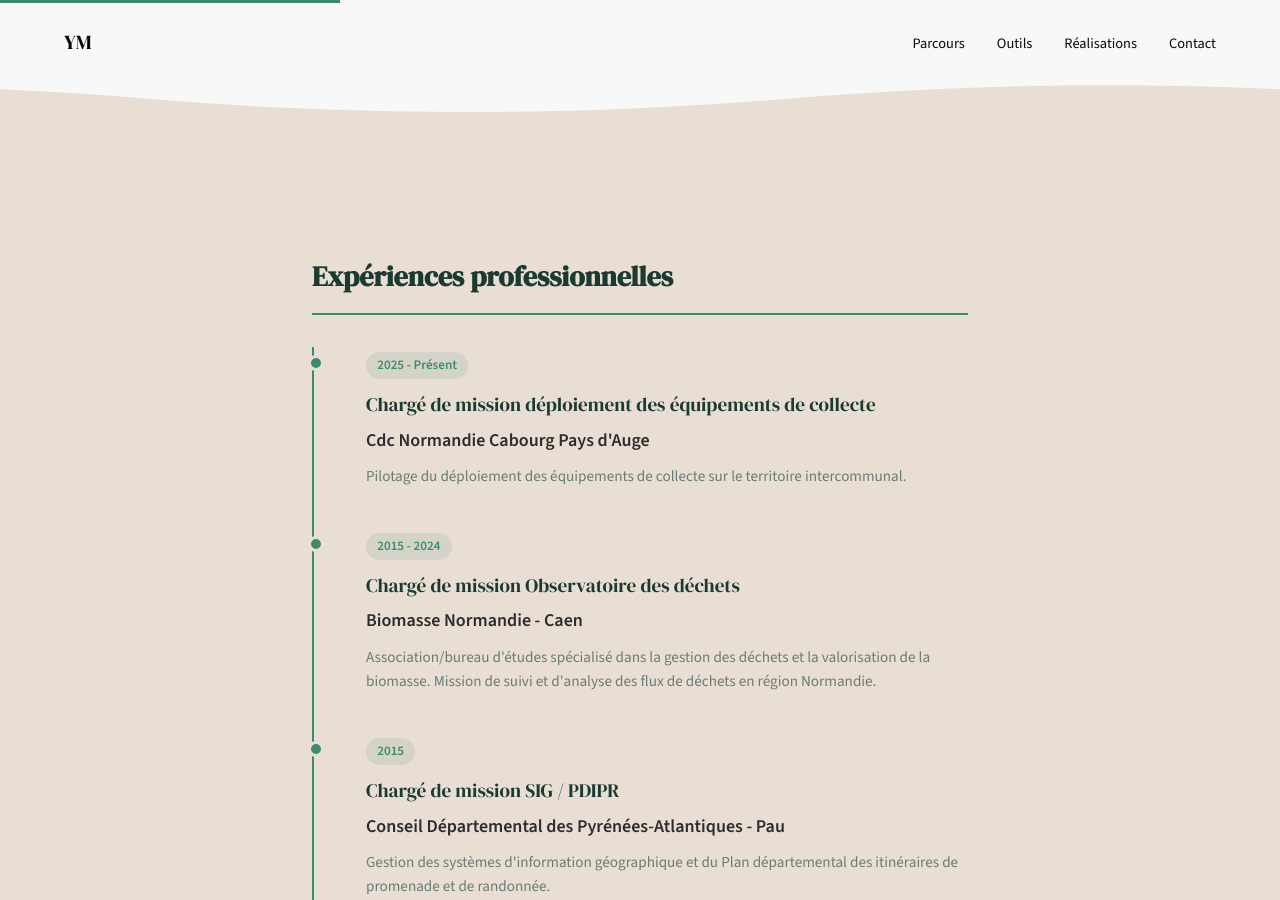
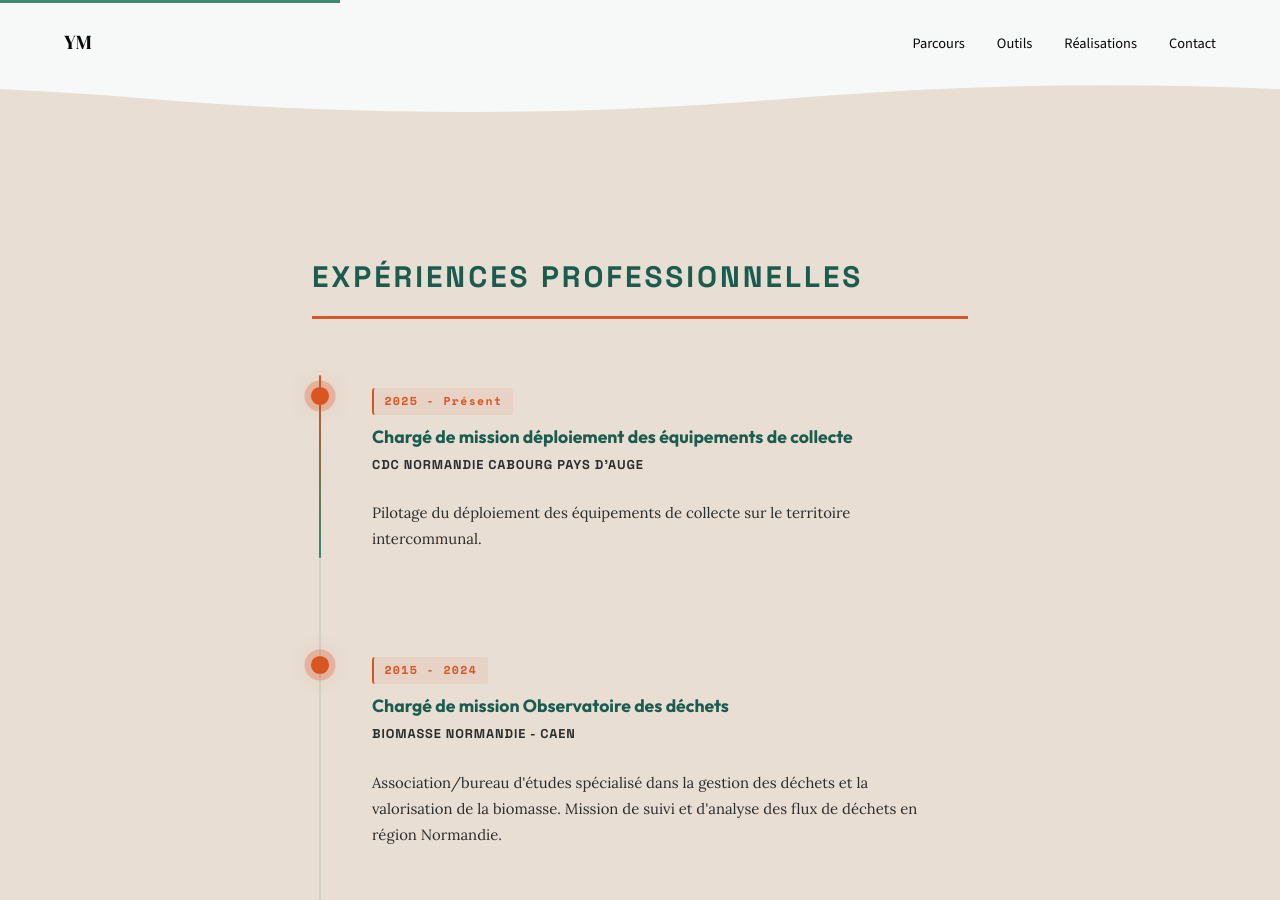
Before and after one commit to yvesmarti/yvesmarti.github.io, a Jekyll site: the page built from index.html, in a window 1280 px wide and 900 px high, scrolled down 1468 px. Built offline with Jekyll 4.4.1, drawn with Linux system fonts in a browser that asks for light colours.

Commit message:
feat: animated scroll-driven experience timeline
Replace the static experiences list with a geo-palette timeline
where a vertical line draws itself as the user scrolls, dots
illuminate when the line reaches them, and content fades in
with a staggered transition.

- HTML: new .tl structure (track + fill + dot + body)
- CSS: Space Grotesk titles, Space Mono dates, Outfit job titles,
  Lora descriptions; teal/ochre/orange geo palette
- JS: scroll-driven initAnimatedTimeline() using getBoundingClientRect
  to compute fill height and trigger .is-lit per item
- Fonts: Space Grotesk, Space Mono, Outfit, Lora added to layout

https://claude.ai/code/session_01Ms4WbwqnMnC2AVVB579vsC

```diff
--- a/_layouts/default.html
+++ b/_layouts/default.html
@@ -55,7 +55,7 @@
     <!-- Fonts -->
     <link rel="preconnect" href="https://fonts.googleapis.com">
     <link rel="preconnect" href="https://fonts.gstatic.com" crossorigin>
-    <link href="https://fonts.googleapis.com/css2?family=DM+Serif+Display:ital@0;1&family=Source+Sans+3:wght@300;400;600&display=swap" rel="stylesheet">
+    <link href="https://fonts.googleapis.com/css2?family=DM+Serif+Display:ital@0;1&family=Lora:ital,wght@0,400;1,400&family=Outfit:wght@700&family=Source+Sans+3:wght@300;400;600&family=Space+Grotesk:wght@700&family=Space+Mono:wght@400;700&display=swap" rel="stylesheet">
 
     <!-- CSS du site -->
     <link rel="stylesheet" href="{{ '/assets/css/style.css' | relative_url }}">
--- a/assets/css/style.css
+++ b/assets/css/style.css
@@ -1095,3 +1095,186 @@ body {
         grid-template-columns: 1fr;
     }
 }
+
+/* ===========================================
+   TIMELINE ANIMÉE — EXPÉRIENCES
+   =========================================== */
+
+/* Palette géo (ajoutée aux variables globales via custom props locaux) */
+:root {
+    --tl-teal:      #1a5c4e;
+    --tl-teal-mid:  #2a8c72;
+    --tl-ochre:     #b87614;
+    --tl-orange:    #d95521;
+    --tl-dot-glow:  rgba(217, 85, 33, 0.28);
+}
+
+/* Titre de section — géométrique/bold distinctif */
+.section-title-geo {
+    font-family: 'Space Grotesk', sans-serif;
+    font-size: clamp(1.15rem, 3vw, 1.85rem);
+    font-weight: 700;
+    text-transform: uppercase;
+    letter-spacing: 0.1em;
+    color: var(--tl-teal);
+    margin-bottom: 3rem;
+    padding-bottom: 0.75rem;
+    border-bottom: 3px solid var(--tl-orange);
+}
+
+/* Conteneur de la timeline */
+.tl {
+    position: relative;
+    padding-left: 40px;
+    margin: 0 0 3rem;
+}
+
+/* Ligne de fond (track) */
+.tl__track {
+    position: absolute;
+    left: 7px;
+    top: 8px;
+    bottom: 8px;
+    width: 2px;
+    background: rgba(26, 92, 78, 0.1);
+    border-radius: 2px;
+    overflow: hidden;
+}
+
+/* Ligne animée — se dessine au scroll via JS */
+.tl__track-fill {
+    position: absolute;
+    top: 0;
+    left: 0;
+    width: 100%;
+    height: 0%;
+    background: linear-gradient(
+        to bottom,
+        var(--tl-orange) 0%,
+        var(--tl-teal-mid) 100%
+    );
+    border-radius: 2px;
+    will-change: height;
+}
+
+/* Item de la timeline */
+.tl__item {
+    position: relative;
+    margin-bottom: 2.75rem;
+    padding: 1rem 1.25rem;
+    border-radius: 8px;
+    transition: background 0.3s ease;
+}
+
+.tl__item:last-child {
+    margin-bottom: 0;
+}
+
+.tl__item:hover {
+    background: rgba(255, 255, 255, 0.55);
+}
+
+/* Point sur la ligne — s'illumine quand la ligne passe */
+.tl__dot {
+    position: absolute;
+    left: -39px;
+    top: 1.35rem;
+    width: 14px;
+    height: 14px;
+    border-radius: 50%;
+    background: rgba(26, 92, 78, 0.12);
+    border: 2px solid rgba(26, 92, 78, 0.2);
+    transition:
+        background 0.5s ease,
+        border-color 0.5s ease,
+        box-shadow 0.5s ease,
+        transform 0.5s cubic-bezier(0.34, 1.56, 0.64, 1);
+    z-index: 2;
+}
+
+.tl__item.is-lit .tl__dot {
+    background: var(--tl-orange);
+    border-color: var(--tl-orange);
+    box-shadow:
+        0 0 0 5px var(--tl-dot-glow),
+        0 0 18px var(--tl-dot-glow);
+    transform: scale(1.3);
+}
+
+/* Contenu — invisible avant activation, fade-in au passage de la ligne */
+.tl__body {
+    opacity: 0;
+    transform: translateX(14px);
+    transition:
+        opacity 0.55s ease 0.15s,
+        transform 0.55s cubic-bezier(0.25, 0.46, 0.45, 0.94) 0.15s;
+}
+
+.tl__item.is-lit .tl__body {
+    opacity: 1;
+    transform: translateX(0);
+}
+
+/* Date — monoespace */
+.tl__date {
+    font-family: 'Space Mono', 'Courier New', monospace;
+    font-size: 0.72rem;
+    font-weight: 700;
+    color: var(--tl-orange);
+    letter-spacing: 0.12em;
+    display: inline-block;
+    background: rgba(217, 85, 33, 0.08);
+    padding: 0.2rem 0.65rem;
+    border-radius: 3px;
+    margin-bottom: 0.6rem;
+    border-left: 2px solid var(--tl-orange);
+}
+
+/* Titre du poste */
+.tl__title {
+    font-family: 'Outfit', 'Source Sans 3', sans-serif;
+    font-size: 1.1rem;
+    font-weight: 700;
+    color: var(--tl-teal);
+    line-height: 1.35;
+    margin-bottom: 0.3rem;
+}
+
+/* Organisation */
+.tl__company {
+    font-family: 'Space Grotesk', sans-serif;
+    font-size: 0.8rem;
+    font-weight: 700;
+    color: var(--tl-ochre);
+    text-transform: uppercase;
+    letter-spacing: 0.07em;
+    margin-bottom: 0.55rem;
+}
+
+/* Description */
+.tl__desc {
+    font-family: 'Lora', Georgia, serif;
+    font-size: 0.93rem;
+    color: #5a4e3c;
+    line-height: 1.75;
+    margin: 0;
+}
+
+/* Responsive mobile */
+@media (max-width: 768px) {
+    .tl {
+        padding-left: 32px;
+    }
+
+    .tl__track {
+        left: 5px;
+    }
+
+    .tl__dot {
+        left: -31px;
+    }
+
+    .tl__item:hover {
+        background: transparent;
+    }
+}
--- a/assets/js/main.js
+++ b/assets/js/main.js
@@ -190,6 +190,59 @@
     ------------------------------------------ */
 
     /* ------------------------------------------
+       7. TIMELINE ANIMÉE — scroll-driven
+          La ligne se dessine au défilement ;
+          les points s'allument quand elle les atteint.
+    ------------------------------------------ */
+    function initAnimatedTimeline() {
+        var timeline = document.getElementById('exp-timeline');
+        var fill     = document.getElementById('tl-fill');
+        if (!timeline || !fill) return;
+
+        var items = Array.prototype.slice.call(
+            timeline.querySelectorAll('.tl__item')
+        );
+        if (!items.length) return;
+
+        var track = timeline.querySelector('.tl__track');
+        if (!track) return;
+
+        function update() {
+            var tr = track.getBoundingClientRect();
+
+            // Trigger à 62 % de la hauteur du viewport
+            var trigger  = window.innerHeight * 0.62;
+
+            // Progression : 0 quand le haut du track atteint le trigger,
+            //               1 quand le bas du track atteint le trigger.
+            var progress = (trigger - tr.top) / tr.height;
+            progress = Math.max(0, Math.min(1, progress));
+
+            fill.style.height = (progress * 100) + '%';
+
+            // Position Y absolue (dans le viewport) du bas de la ligne tracée
+            var fillBottomY = tr.top + progress * tr.height;
+
+            items.forEach(function (item) {
+                var dot = item.querySelector('.tl__dot');
+                if (!dot) return;
+
+                var dotRect   = dot.getBoundingClientRect();
+                var dotCenter = dotRect.top + dotRect.height / 2;
+
+                if (fillBottomY >= dotCenter && !item.classList.contains('is-lit')) {
+                    item.classList.add('is-lit');
+                }
+            });
+        }
+
+        window.addEventListener('scroll', update, { passive: true });
+        window.addEventListener('resize', update, { passive: true });
+        // Premier passage après que le layout soit stabilisé
+        setTimeout(update, 120);
+    }
+
+    /* ------------------------------------------
        INITIALISATION
     ------------------------------------------ */
     document.addEventListener('DOMContentLoaded', function () {
@@ -199,6 +252,7 @@
         initCounters();
         initTypewriter();
         initParallax();
+        initAnimatedTimeline();
     });
 
 }());
--- a/index.html
+++ b/index.html
@@ -44,15 +44,22 @@ description: "Portfolio de Yves Marti, chargé de mission déchets et SIG en Nor
 <!-- Parcours -->
 <section class="section-warm" id="parcours">
     <div class="narrative">
-        <h2 class="section-title animate-on-scroll">Expériences professionnelles</h2>
+        <h2 class="section-title-geo animate-on-scroll">Expériences professionnelles</h2>
 
-        <div class="timeline">
+        <div class="tl" id="exp-timeline">
+            <div class="tl__track" aria-hidden="true">
+                <div class="tl__track-fill" id="tl-fill"></div>
+            </div>
+
             {% for exp in site.data.experiences %}
-            <div class="timeline-item">
-                <div class="timeline-date">{{ exp.periode }}</div>
-                <div class="timeline-title">{{ exp.poste }}</div>
-                <div class="timeline-company">{{ exp.organisation }}</div>
-                <div class="timeline-description">{{ exp.description }}</div>
+            <div class="tl__item">
+                <div class="tl__dot" aria-hidden="true"></div>
+                <div class="tl__body">
+                    <span class="tl__date">{{ exp.periode }}</span>
+                    <h3 class="tl__title">{{ exp.poste }}</h3>
+                    <p class="tl__company">{{ exp.organisation }}</p>
+                    <p class="tl__desc">{{ exp.description }}</p>
+                </div>
             </div>
             {% endfor %}
         </div>
```
